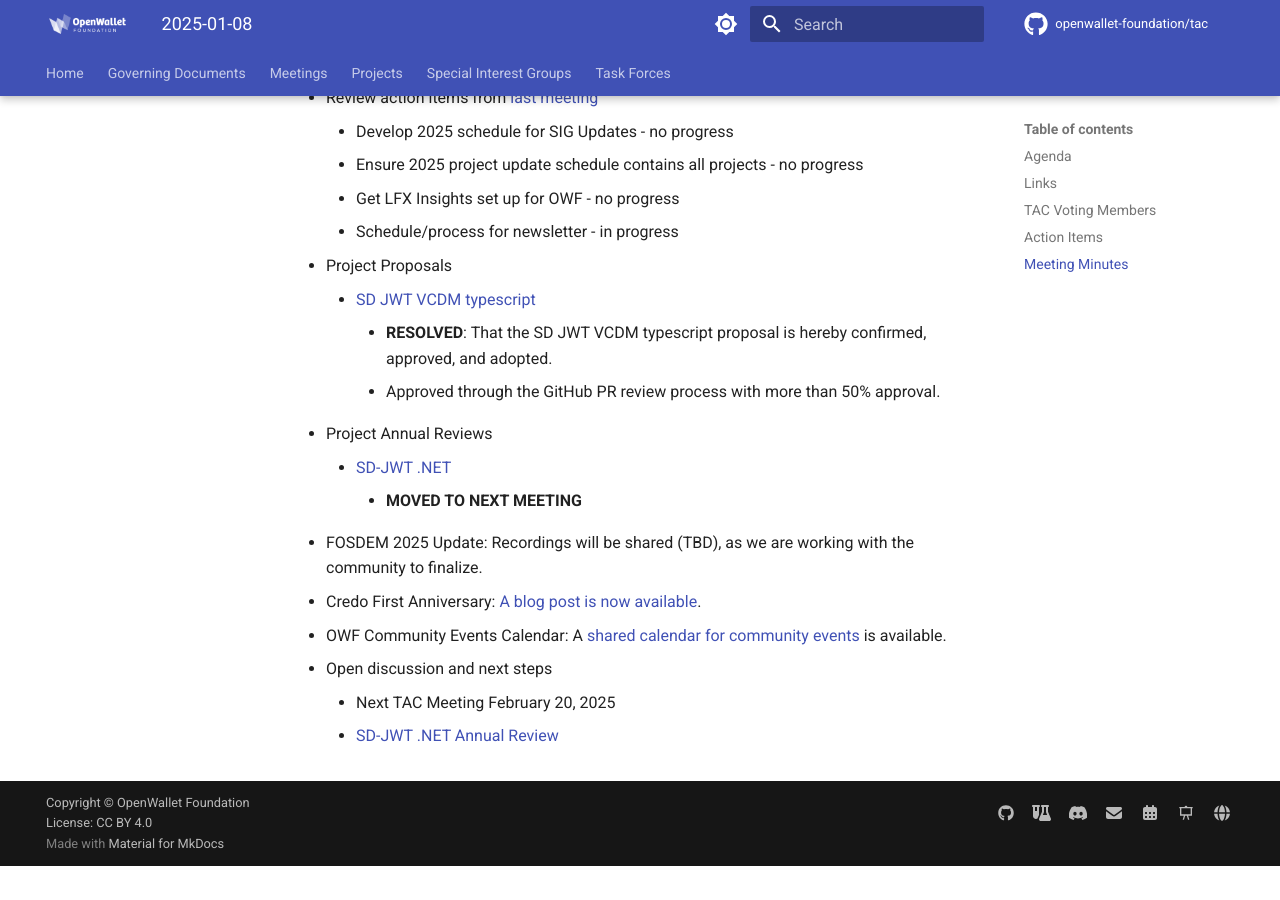
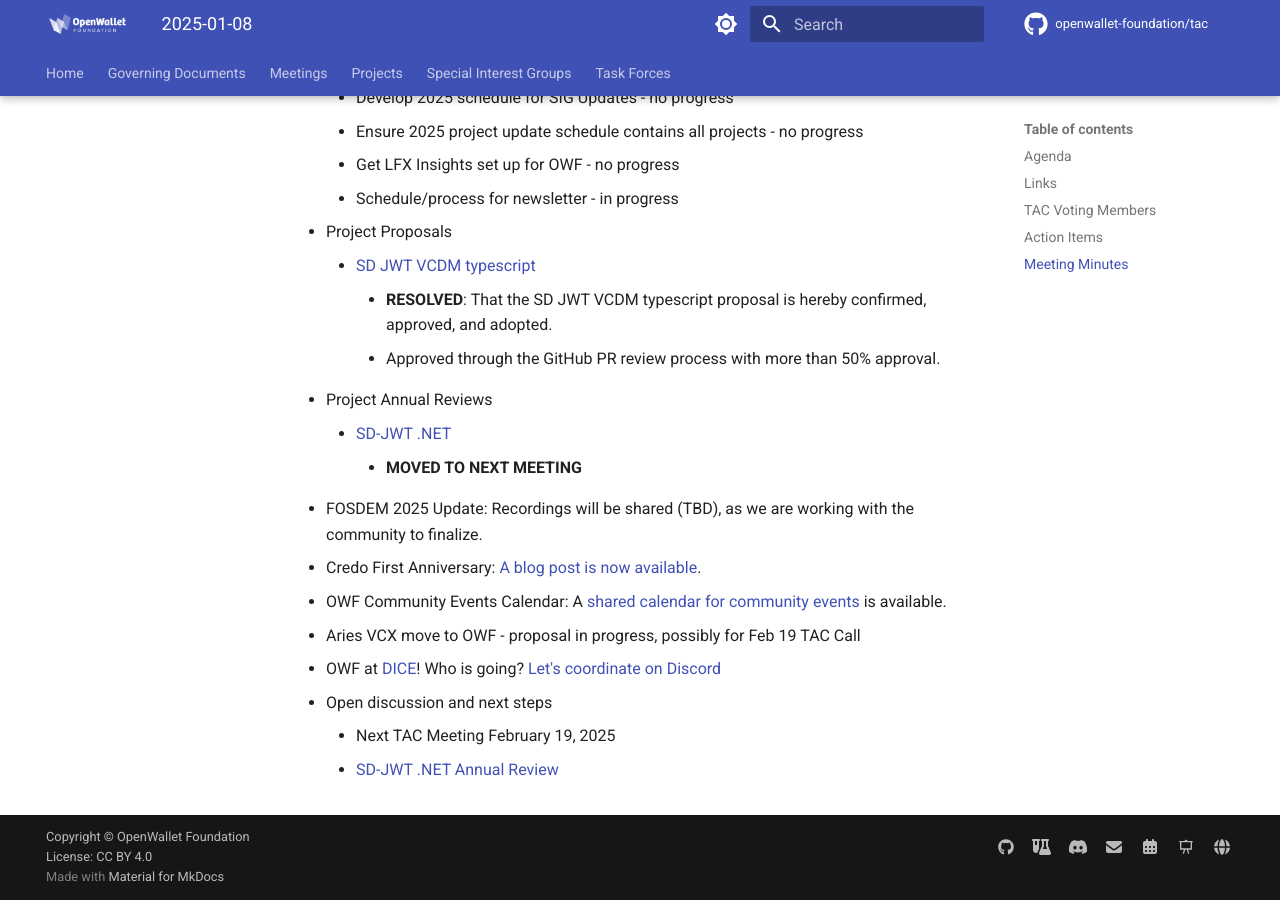
Before and after one commit to openwallet-foundation/tac, an MkDocs documentation site: the page built from docs/meetings/2025/2025-02-05.md, in a window 1280 px wide and 900 px high, scrolled down 1961 px. Built offline with MkDocs 1.6.1 and Material for MkDocs 9.7.7, drawn with Linux system fonts in a browser that asks for light colours; comment, search, counter and statistics services are not loaded; before the commit the page ends 2827 px from its top, so only the background shows below that.

```diff
--- a/docs/meetings/2025/2025-02-05.md
+++ b/docs/meetings/2025/2025-02-05.md
@@ -67,7 +66,9 @@
 - FOSDEM 2025 Update: Recordings will be shared (TBD), as we are working with the community to finalize.
 - Credo First Anniversary: [A blog post is now available](https://openwallet.foundation/2025/02/05/credo-heading-into-2025-releases-0-5-and-0-6-and-how-were-becoming-a-central-player-in-global-interoperability/).
 - OWF Community Events Calendar: A [shared calendar for community events](https://lf-openwallet-foundation.atlassian.net/wiki/spaces/HOME/pages/44892243/Community+Event+Calendar) is available.
+- Aries VCX move to OWF - proposal in progress, possibly for Feb 19 TAC Call
+- OWF at [DICE](https://diceurope.org/)! Who is going? [Let's coordinate on Discord](https://discord.com/channels/1022962884864643214/1022962884864643220)
 
 - Open discussion and next steps
-    - Next TAC Meeting February 20, 2025
+    - Next TAC Meeting February 19, 2025
     - [SD-JWT .NET Annual Review](https://github.com/openwallet-foundation/tac/pull/202)
```
Also changed, not shown: other parts of docs/meetings/2025/2025-02-05.md (+2 -3 lines).
